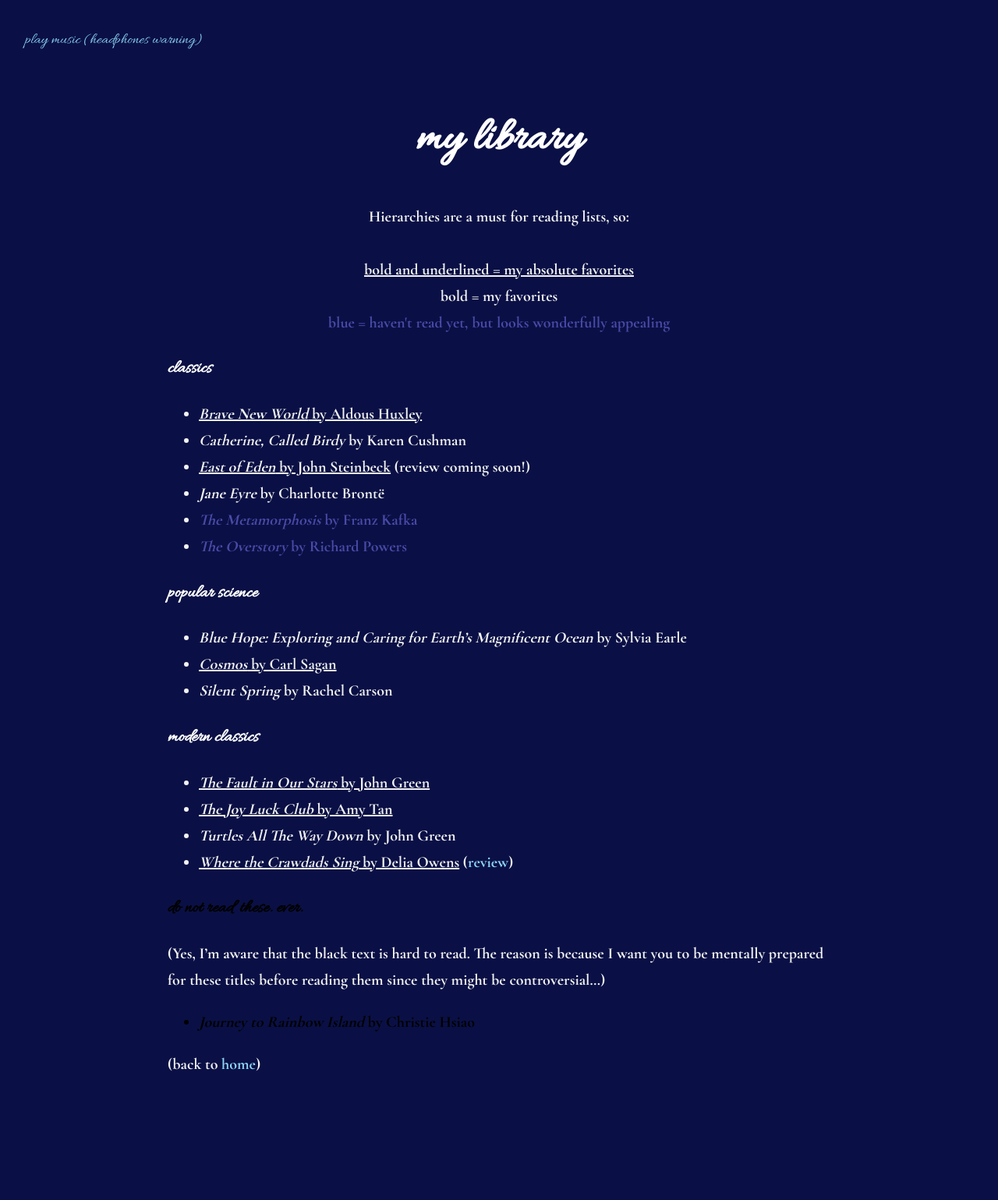
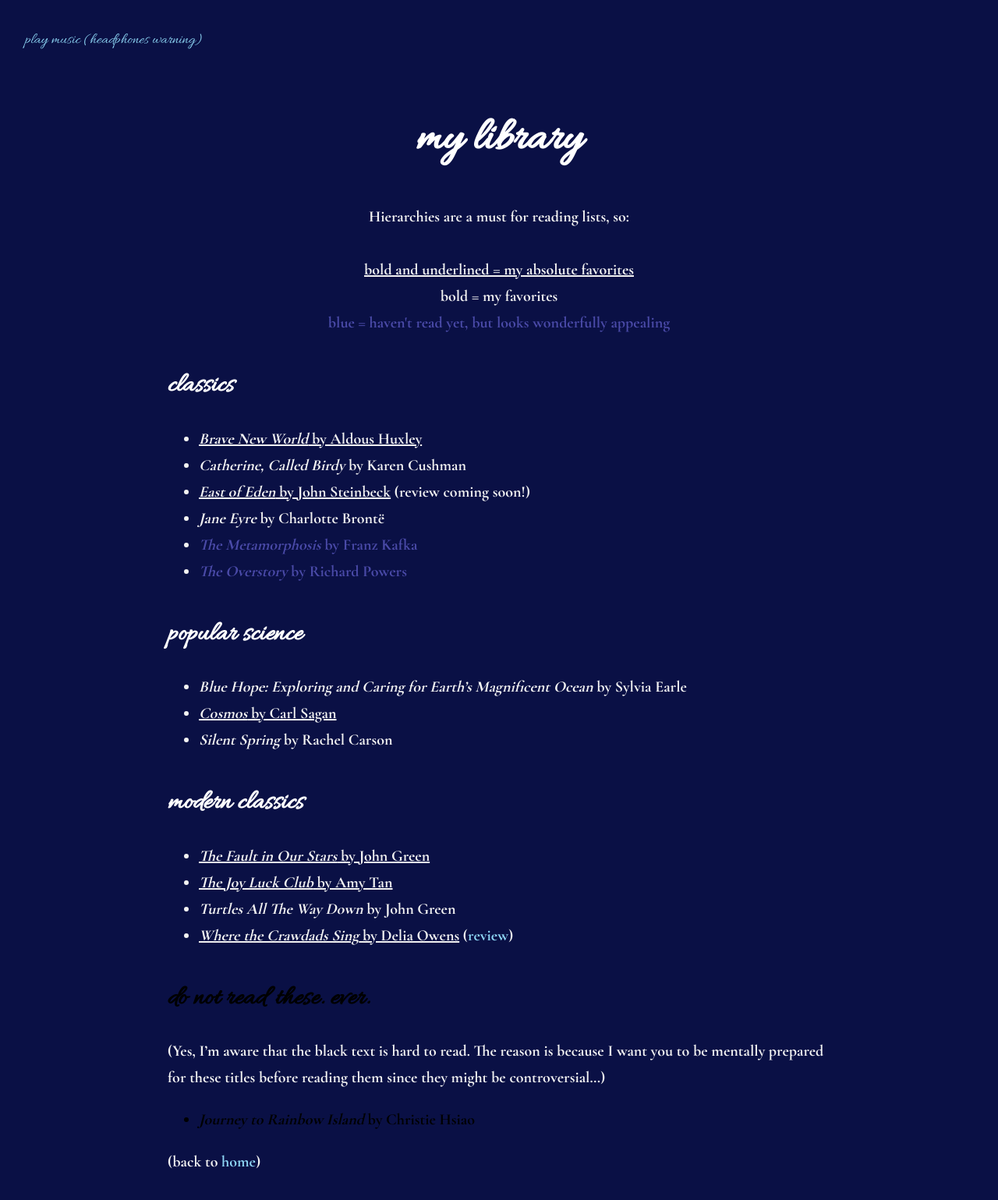
Before and after one commit to leucinemymind/leucinemymind.github.io, a Jekyll site: the page built from books.md, in a window 1280 px wide. Shown: the whole page at 78% size. Built offline with Jekyll 4.4.1, drawn with Linux system fonts in a browser that asks for light colours; our own code applies the rules of GitHub Pages for plain Markdown files; before the commit the page ends 1414 px from its top, so only the background shows below that.

Commit message:
more styling

```diff
--- a/_layouts/default.html
+++ b/_layouts/default.html
@@ -20,15 +20,16 @@
 
   <main>
     {% if page.tags %}
-  <p>tags:
+  <p>
+    <h6>tags</h6>:
     {% for tag in page.tags %}
-      {{ tag }} {% if forloop.last == false %}, {% endif %}
+      <span style="color:#9cdeff">{{ tag }}</span>{% if forloop.last == false %}, {% endif %}
     {% endfor %}
   </p>
     {% endif %}
 
     {{ content }}
-    <span align="center">(back to <a href="https://leucinemymind.github.io">home</a>)</span>
+    (back to <a href="https://leucinemymind.github.io">home</a>)
   </main>
 
 </div>
--- a/assets/style.css
+++ b/assets/style.css
@@ -36,6 +36,10 @@
 
 h2 {
   font-size: 40px;
+}
+
+h3 {
+  font-size:35px;
 }
 
 h1 {
```
